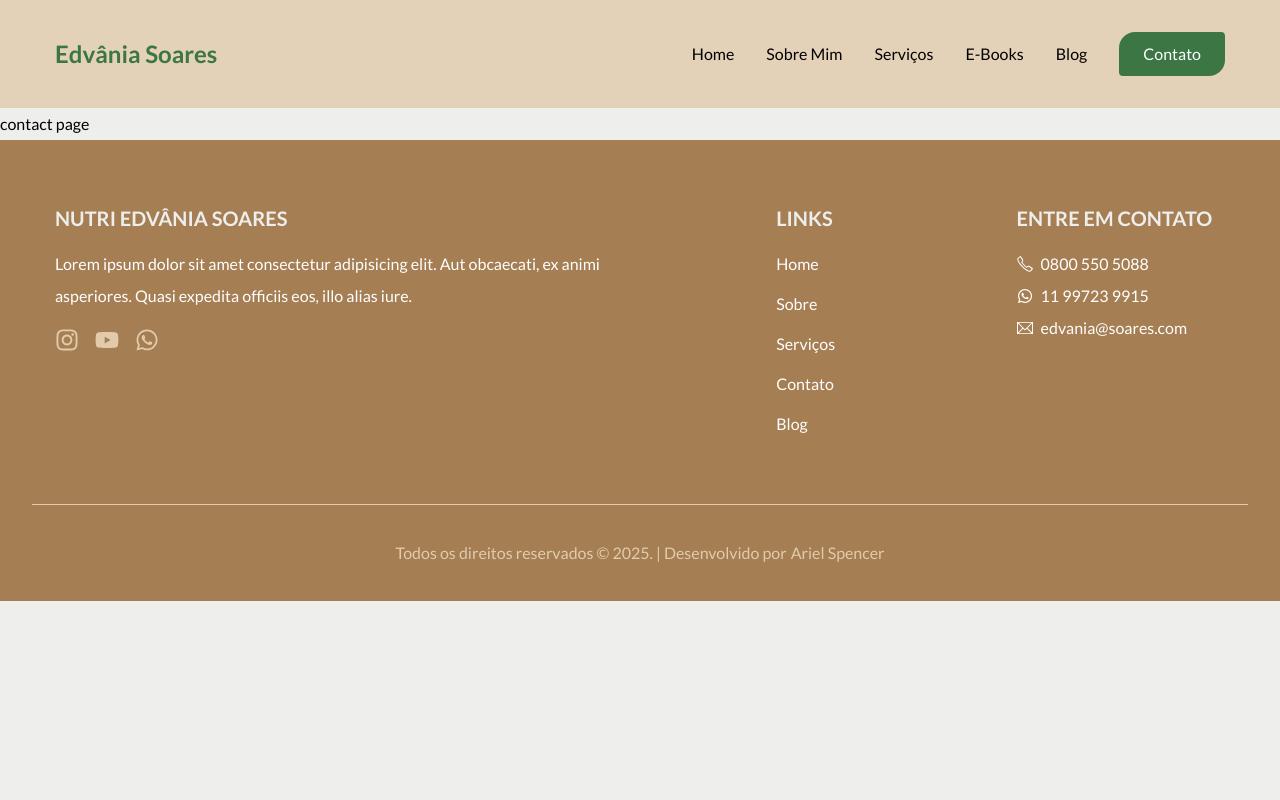
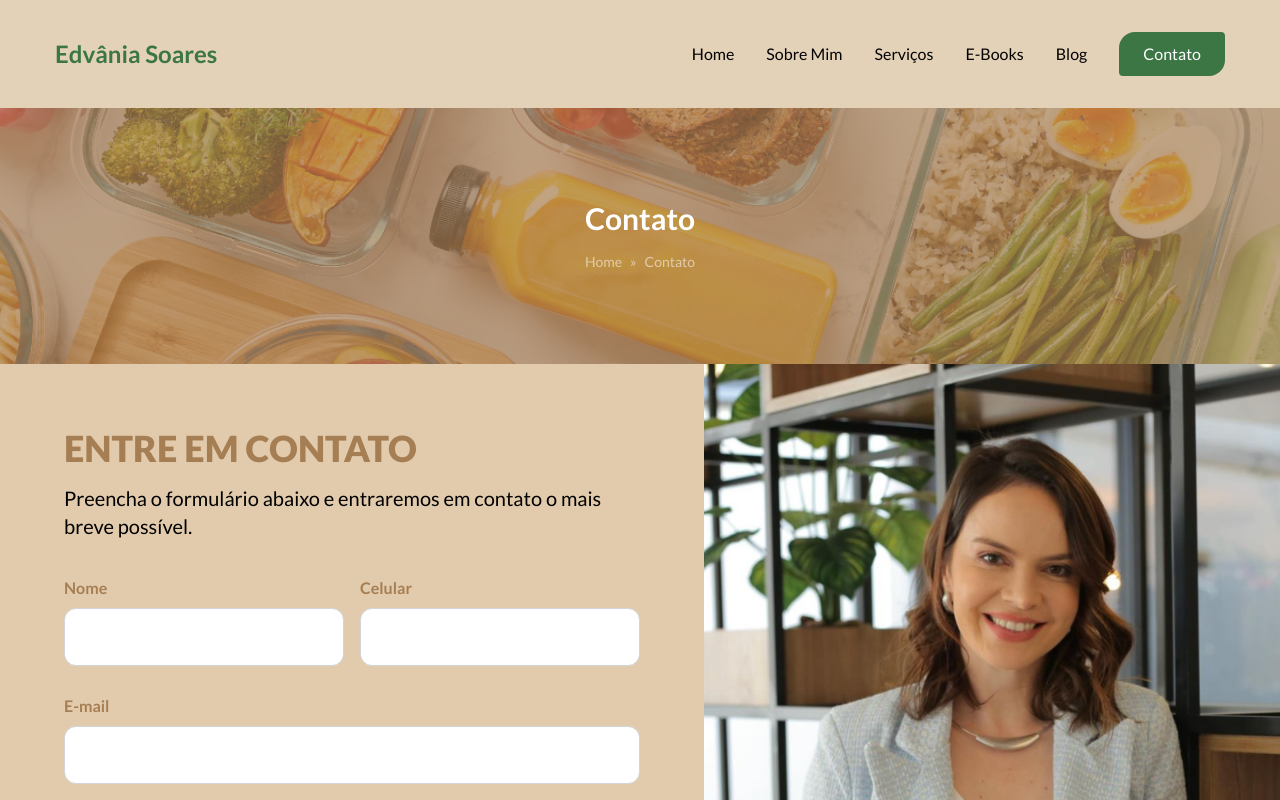
Before and after one commit to ArielSpencer/nutri-edvania-site, a Next.js app: page /contato in a window 1280 px wide. Shown: the top 800 px of the page. Built offline with nearby package versions, Linux system fonts and the light colour scheme.

Commit message:
feat: add Contact page with form

```diff
--- a/app/contato/page.jsx
+++ b/app/contato/page.jsx
@@ -1,5 +1,13 @@
+import Banner from "@/components/Banner";
+import ContactSection from "@/components/home/ContactSection";
+
 const Contact = () => {
-  return <div>contact page</div>
+  return <div>
+    <Banner
+      title="Contato"
+    />
+    <ContactSection />
+  </div>
 }
 
 export default Contact;
```
